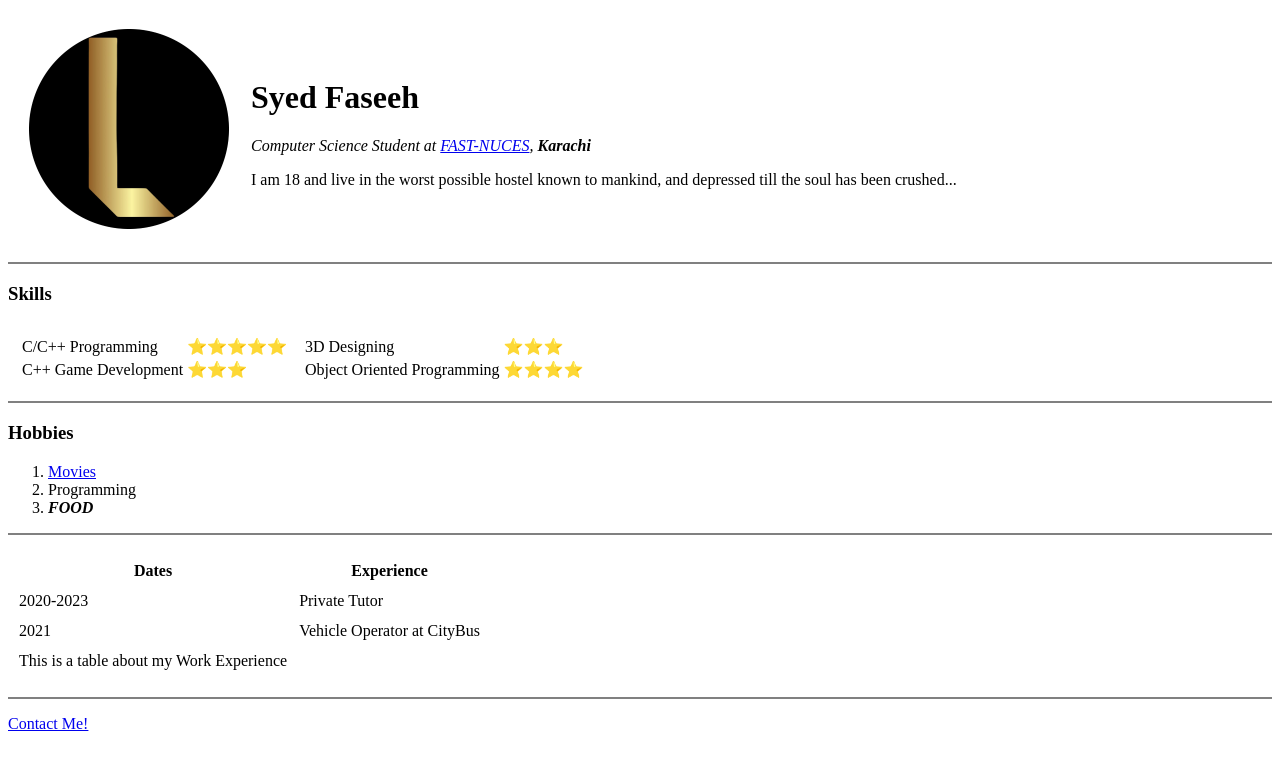
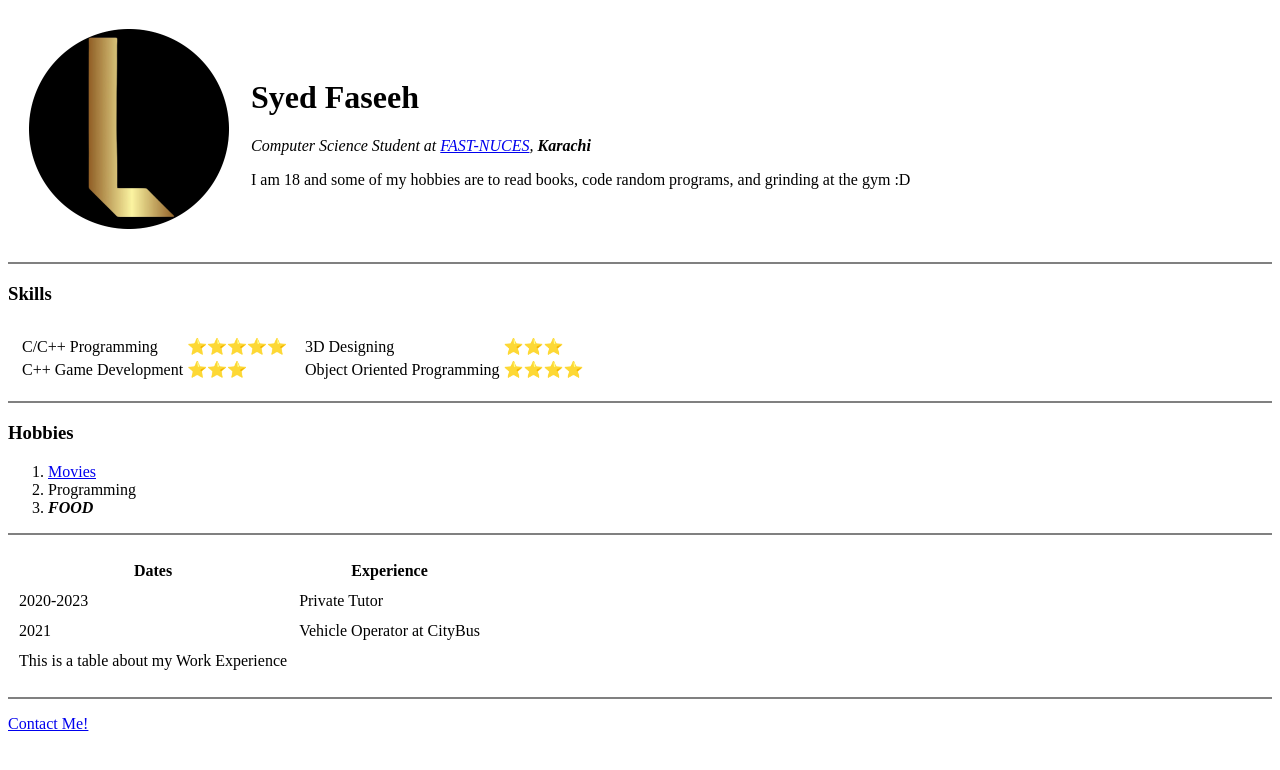
Before and after one commit to Lambu-here/CV, a plain HTML site: page index.html in a window 1280 px wide. Drawn offline with Linux system fonts and the light colour scheme.

Commit message:
Update index.html

```diff
--- a/index.html
+++ b/index.html
@@ -14,8 +14,7 @@
           <!-- em is same as italics but provides more info to browser, same with strong and bolf -->
           <p><em>Computer Science Student at <a href="https://khi.nu.edu.pk">FAST-NUCES</a>, <strong>Karachi</strong></em>
           </p>
-          <p>I am 18 and live in the worst possible hostel known to mankind, and depressed till the soul has been
-            crushed...</p>
+          <p>I am 18 and some of my hobbies are to read books, code random programs, and grinding at the gym :D</p>
         </td>
       </tr>
     </table>
```
